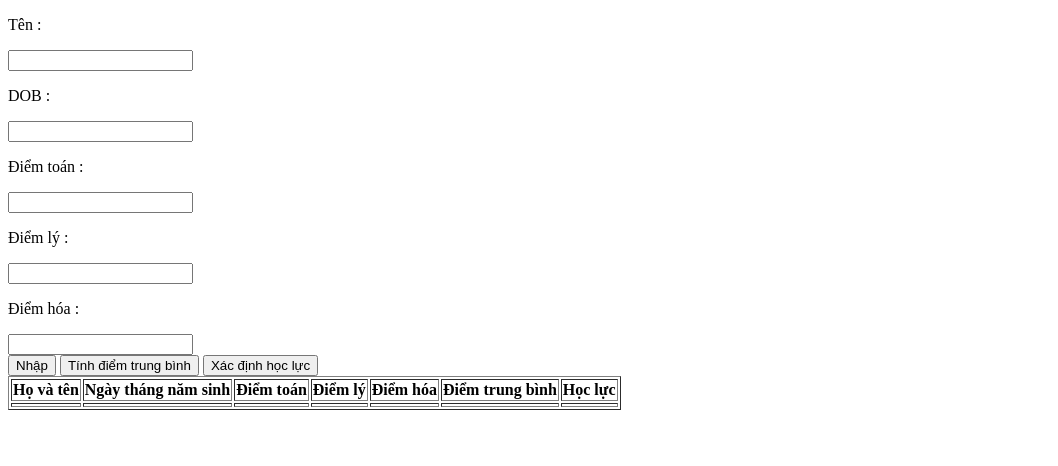
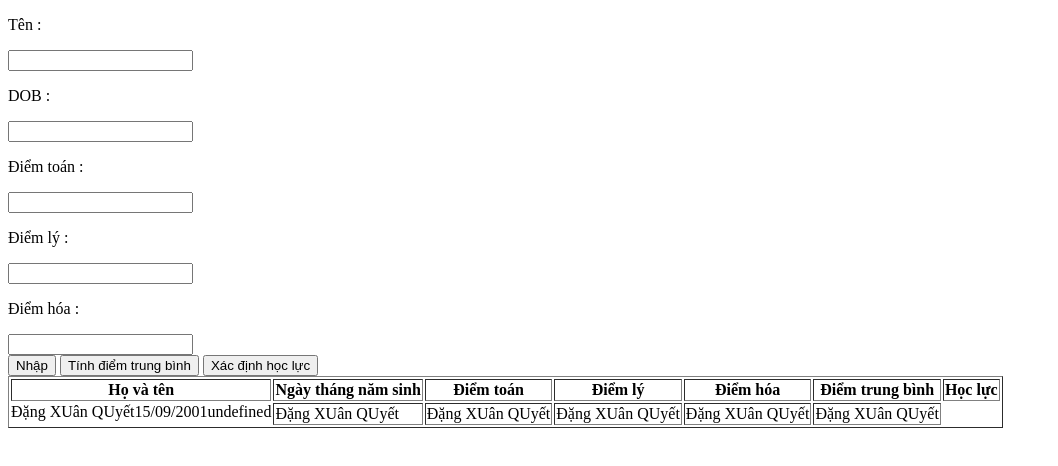
Before and after one commit to quyetxuan/ASMJS, a plain HTML site: page index.html in a window 1280 px wide. Both pictures are taken after a click on the button "Nhập". Shown: the whole page, without its empty margins (0-1058 px from the left). Drawn offline with Linux system fonts and the light colour scheme.

Commit message:
asm2 tạm hõn

```diff
--- a/index.html
+++ b/index.html
@@ -1,23 +1,28 @@
 <!DOCTYPE html>
 <html lang="en">
+
 <head>
     <meta charset="UTF-8">
     <meta http-equiv="X-UA-Compatible" content="IE=edge">
     <meta name="viewport" content="width=device-width, initial-scale=1.0">
     <title>Document</title>
 </head>
+
 <body>
     <div id="header" class="row">
 
 
-     <div><p>Tên : </p> <input type="text" id="name"></div>
+        <div>
+            <p>Tên : </p> <input type="text" id="name">
+        </div>
         <p>DOB : </p><input type="text" id="birthday">
         <p>Điểm toán : </p><input type="text" id="maths">
         <p>Điểm lý : </p><input type="text" id="physical">
         <p>Điểm hóa : </p><input type="text" id="chemisty">
 
         <br>
-     <button>Nhập</button>
+
+        <button id="bt">Nhập</button>
         <button>Tính điểm trung bình</button>
         <button>Xác định học lực</button>
     </div>
@@ -33,19 +38,72 @@
             <th>Điểm trung bình</th>
             <th>Học lực</th>
         </tr>
-        <tr>
-            <td></td>
-            <td></td>
-            <td></td>
-            <td></td>
-            <td></td>
-            <td></td>
-            <td></td>
-        </tr>
+        <tbody id="bangdiem">
 
+        </tbody>
     </table>
 </body>
-<!-- <script>
-    var hovaten = $('#hovaten').val();
-</script> -->
+<script>
+
+
+
+    var bt = document.getElementById('bt');
+    bt.onclick = function () {
+        console.log('bmc');
+        var tr = document.createElement('tr');
+
+        var tdHoTen = document.createElement('tdHoTen');
+
+        tdHoTen.innerHTML = "Đặng XUân QUyết";
+
+        tr.append(tdHoTen);
+
+        var tdNgayThangNamSinh = document.createElement('tdNgayThangNamSinh');
+
+        tdNgayThangNamSinh.innerHTML = "15/09/2001";
+
+        tr.append(tdNgayThangNamSinh);
+            //-------------------------------------
+        var td2 = document.createElement('td2');
+
+        td2.innerHTML = "Đặng XUân QUyết";
+
+        tr.append(td);
+
+        var td = document.createElement('td');
+
+        td.innerHTML = "Đặng XUân QUyết";
+
+        tr.append(td);
+
+        var td = document.createElement('td');
+
+        td.innerHTML = "Đặng XUân QUyết";
+
+        tr.append(td);
+
+        var td = document.createElement('td');
+
+        td.innerHTML = "Đặng XUân QUyết";
+
+        tr.append(td);
+
+        var td = document.createElement('td');
+
+        td.innerHTML = "Đặng XUân QUyết";
+
+        tr.append(td);
+
+        var td = document.createElement('td');
+
+        td.innerHTML = "Đặng XUân QUyết";
+
+        tr.append(td);
+        var bangdiem = document.getElementById('bangdiem');
+        bangdiem.append(tr);
+    };
+
+
+</script>
+
 </html>
```
Lines whose indentation alone changed are shown as unchanged.
